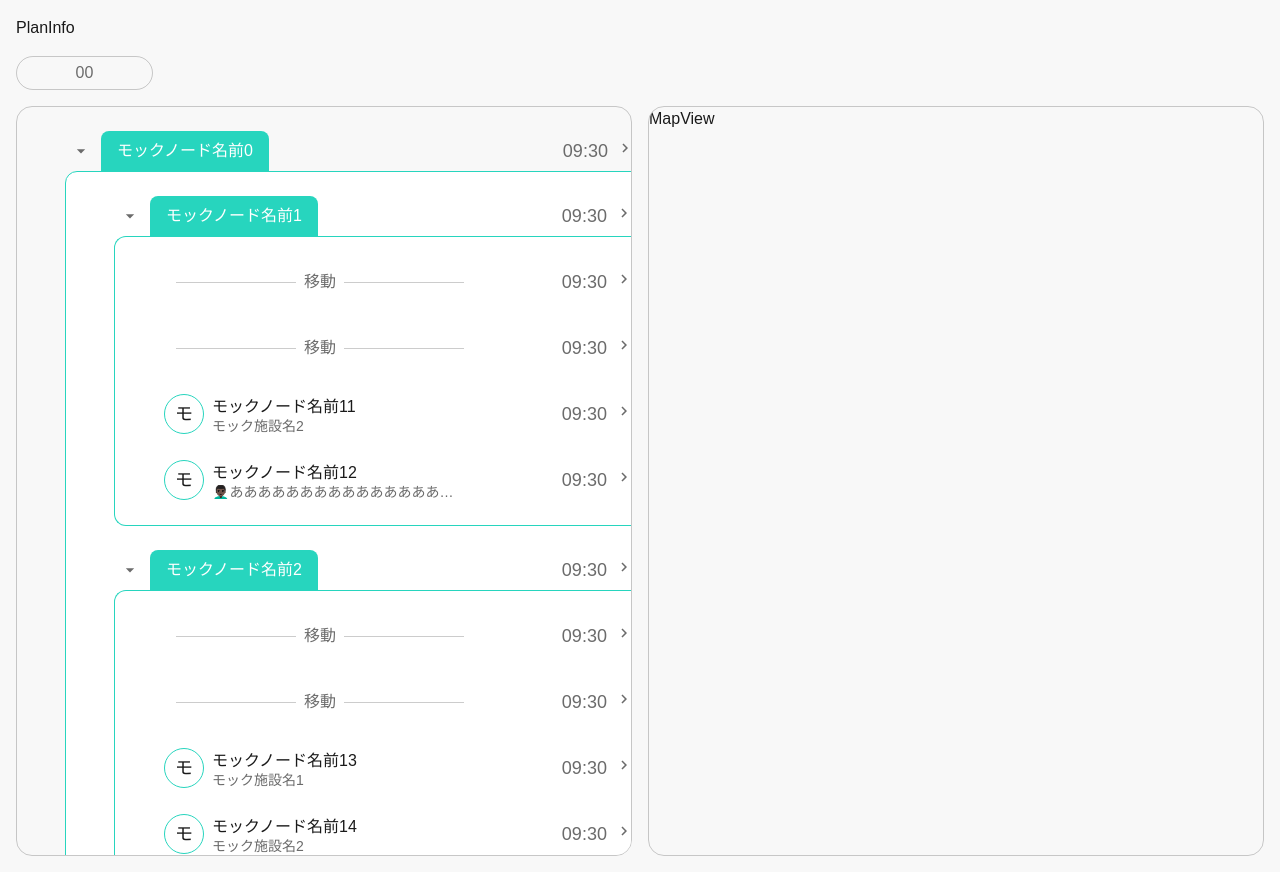
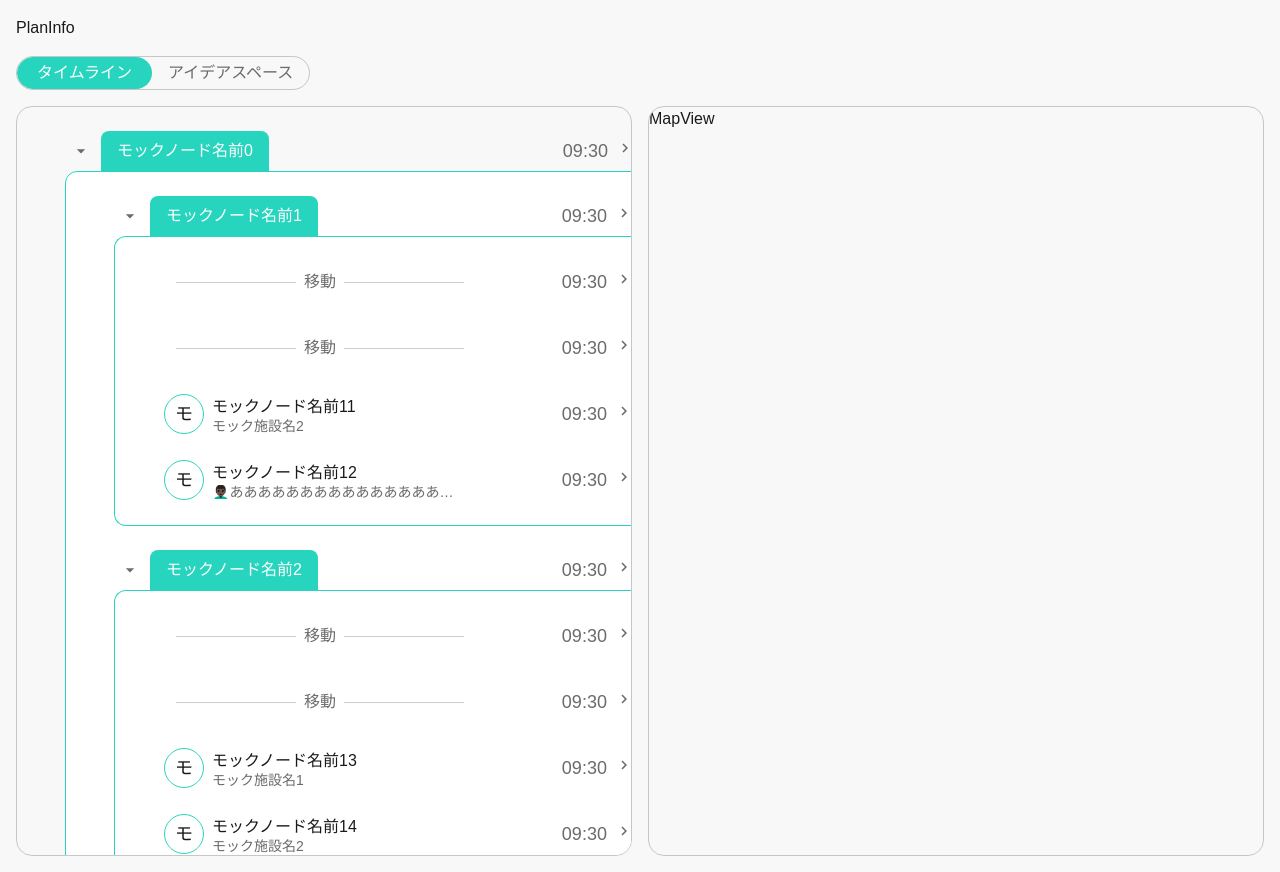
Before and after one commit to SOTA-swp/frontend, a Next.js app: page /plans/1/edit in a window 1280 px wide. Built offline with nearby package versions, Linux system fonts and the light colour scheme.

Commit message:
✨ viewModeの切り替えを実装

```diff
--- a/app/plans/_components/PlanMainContent.tsx
+++ b/app/plans/_components/PlanMainContent.tsx
@@ -4,6 +4,9 @@ import Tab from "@/components/Tab";
 import MapView from "./MapView";
 import NodeView from "./NodeView";
 import PlanInfo from "./PlanInfo";
+import { ViewMode, ViewModeNames } from "../_consts/viewMode";
+import { useState } from "react";
+import { AnimatePresence, motion } from "motion/react";
 
 interface PlanMainContentProps {
   readOnly?: boolean;
@@ -11,14 +14,38 @@ interface PlanMainContentProps {
 
 // TODO: readOnlyに応じて編集不可にする
 function PlanMainContent({}: PlanMainContentProps) {
+  const [viewMode, setViewMode] = useState<ViewMode>(ViewMode.TIMELINE);
+
+  const handleChangeViewMode = (newMode: string) => {
+    setViewMode(newMode as ViewMode);
+  };
+
   return (
     <div className="flex flex-col p-4 gap-4">
       <PlanInfo />
       <div className="flex flex-col gap-4 flex-none items-start h-[800px] overflow-hidden">
-        <Tab tabList={[{ label: "a", itemContent: "00" }]} />
-        <div className="flex gap-4 flex-1 self-stretch min-h-0">
-          <NodeView />
-          <MapView />
+        <Tab
+          id={"view-mode"}
+          tabList={Object.entries(ViewModeNames).map(([id, name]) => ({
+            value: id,
+            itemContent: name,
+          }))}
+          value={viewMode}
+          onChange={handleChangeViewMode}
+        />
+        <div className="flex flex-1 self-stretch min-h-0">
+          <AnimatePresence>
+            {viewMode === ViewMode.TIMELINE && (
+              <motion.div
+                className="flex gap-4 flex-1"
+                initial={{ opacity: 0, x: -500 }}
+                animate={{ opacity: 1, x: 0 }}
+                exit={{ opacity: 0, x: -500 }}>
+                <NodeView />
+                <MapView />
+              </motion.div>
+            )}
+          </AnimatePresence>
         </div>
       </div>
     </div>
--- /dev/null
+++ b/app/plans/_consts/viewMode.ts
@@ -0,0 +1,11 @@
+export const ViewMode = {
+  TIMELINE: "timeline",
+  IDEA_SPACE: "idea_space",
+} as const;
+
+export type ViewMode = (typeof ViewMode)[keyof typeof ViewMode];
+
+export const ViewModeNames: Record<ViewMode, string> = {
+  [ViewMode.TIMELINE]: "タイムライン",
+  [ViewMode.IDEA_SPACE]: "アイデアスペース",
+} as const;
```
